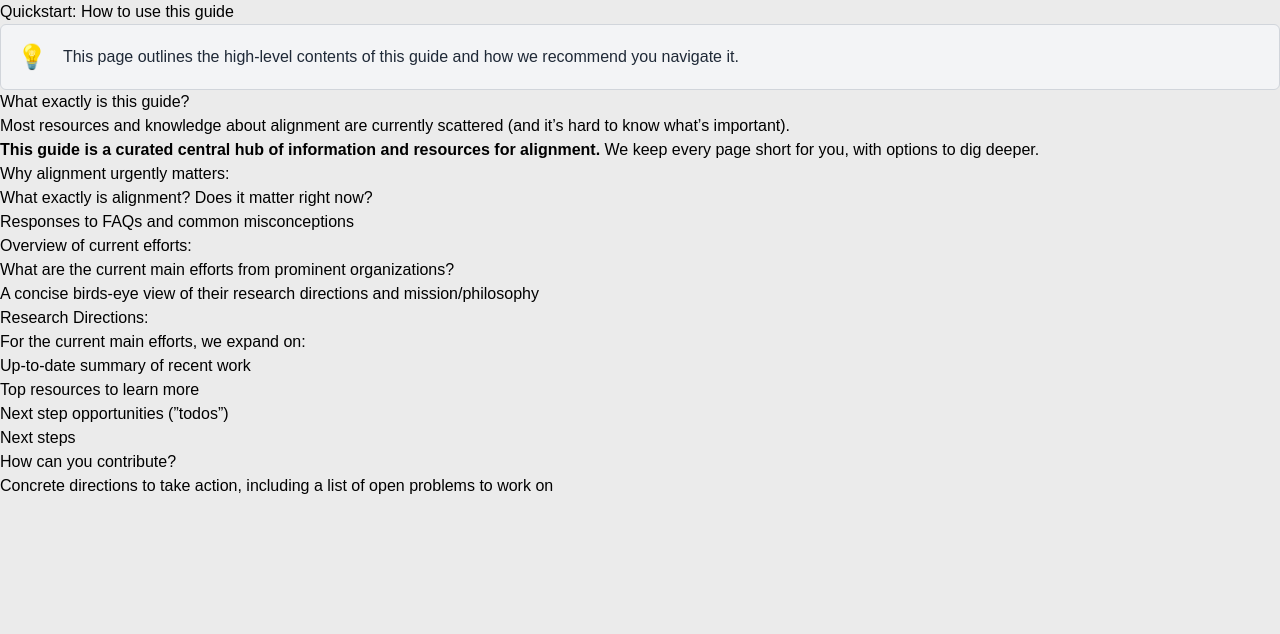
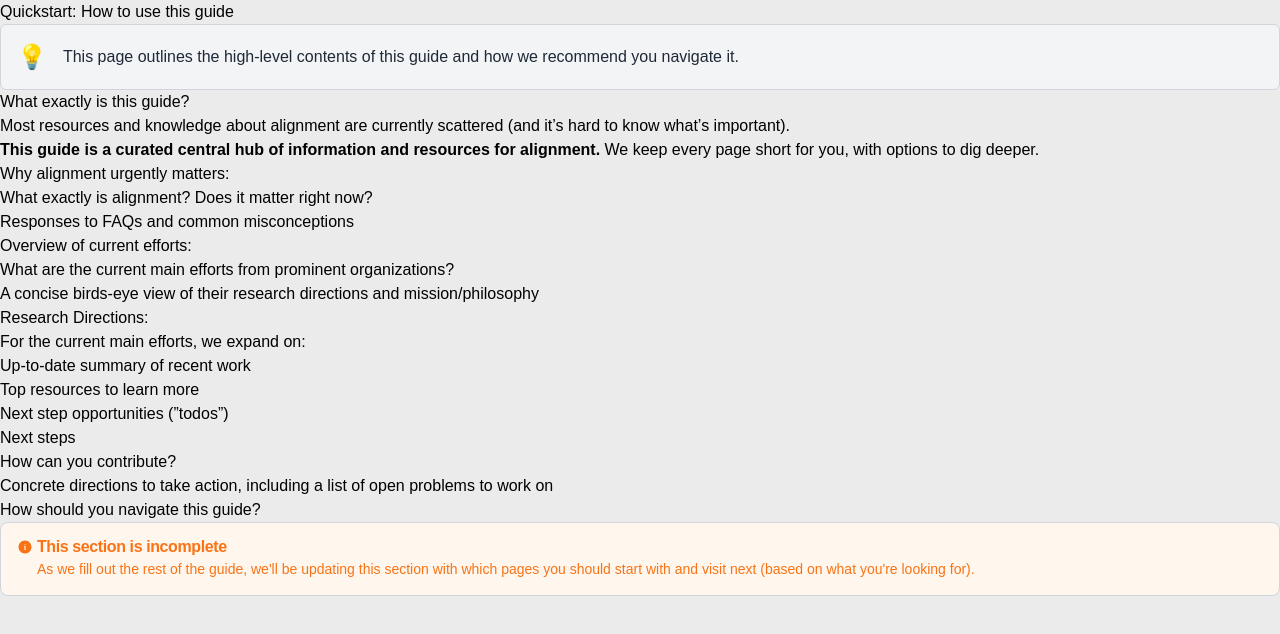
Before and after one commit to masonwang025/alignment-guide, a Next.js app: page /quickstart in a window 1280 px wide. Shown: the top 634 px of the page. Built offline with nearby package versions, Linux system fonts and the light colour scheme.

Commit message:
added custom alert component

```diff
--- /dev/null
+++ b/src/components/elements/CustomAlert.tsx
@@ -0,0 +1,32 @@
+import { InformationCircleIcon } from "@heroicons/react/24/solid"
+import {
+    Alert,
+    AlertDescription,
+    AlertIcon,
+    AlertTitle,
+} from "@/components/ui/alert"
+
+interface AlertProps {
+    title: string | React.ReactNode;
+    description: string | React.ReactNode;
+    className?: string;
+    variant: string,
+    icon?: React.ElementType;
+}
+
+export function CustomAlert({ title, description, className, icon: Icon = InformationCircleIcon, variant }: AlertProps) {
+
+    return (
+        <Alert className={className} variant={variant}>
+            <AlertIcon icon={<Icon className="h-4 w-4" />} variant={variant} />
+            <div>
+                <AlertTitle className="font-semibold">{title}</AlertTitle>
+                <AlertDescription>
+                    {description}
+                </AlertDescription>
+            </div>
+        </Alert>
+    )
+}
+
+export default CustomAlert
--- /dev/null
+++ b/src/components/ui/alert.tsx
@@ -0,0 +1,73 @@
+import * as React from "react"
+import { cva, type VariantProps } from "class-variance-authority"
+
+import { cn } from "@/utils/shadcn-utils"
+
+const alertVariants = cva(
+  "relative horizontal w-full rounded-lg border border-slate-200 p-4 [&>svg~*]:pl-7 [&>svg+div]:translate-y-[-3px] [&>svg]:absolute [&>svg]:left-4 [&>svg]:top-4 dark:border-slate-800",
+  {
+    variants: {
+      variant: {
+        default: "bg-white text-slate-950",
+        info: "bg-blue-50 text-blue-500",
+        warning: "bg-orange-50 text-orange-500 border-orange-500",
+        primary: "bg-gray-700 text-white",
+      },
+    },
+    defaultVariants: {
+      variant: "default",
+    },
+  }
+)
+
+const textColorVariants = {
+  default: "text-slate-950",
+  info: "text-blue-500",
+  warning: "text-orange-500",
+  primary: "text-white",
+}
+
+const Alert = React.forwardRef<
+  HTMLDivElement,
+  React.HTMLAttributes<HTMLDivElement> & VariantProps<typeof alertVariants>
+>(({ className, variant, ...props }, ref) => (
+  <div
+    ref={ref}
+    role="alert"
+    className={cn(alertVariants({ variant }), className)}
+    {...props}
+  />
+))
+Alert.displayName = "Alert"
+
+const AlertTitle = React.forwardRef<
+  HTMLParagraphElement,
+  React.HTMLAttributes<HTMLHeadingElement>
+>(({ className, ...props }, ref) => (
+  <h5
+    ref={ref}
+    className={cn("mb-1 font-medium leading-none tracking-tight", className)}
+    {...props}
+  />
+))
+AlertTitle.displayName = "AlertTitle"
+
+const AlertDescription = React.forwardRef<
+  HTMLParagraphElement,
+  React.HTMLAttributes<HTMLParagraphElement>
+>(({ className, ...props }, ref) => (
+  <div
+    ref={ref}
+    className={cn("text-sm [&_p]:leading-relaxed", className)}
+    {...props}
+  />
+))
+AlertDescription.displayName = "AlertDescription"
+
+const AlertIcon = ({ icon, variant }) => (
+  <div className={cn(textColorVariants[variant], "inline-block pr-1")}>
+    {icon}
+  </div>
+)
+
+export { Alert, AlertTitle, AlertDescription, AlertIcon }
--- a/src/pages/quickstart.mdx
+++ b/src/pages/quickstart.mdx
@@ -1,4 +1,5 @@
-import Promise from "../components/elements/Promise";
+import Promise from "@/components/elements/Promise";
+import CustomAlert from "@/components/elements/CustomAlert";
 
 # Quickstart: How to use this guide
 
@@ -27,3 +28,7 @@ Most resources and knowledge about alignment are currently scattered (and it’s
 4. [Next steps](/next-steps)
    - How can you contribute?
    - Concrete directions to take action, including a list of open problems to work on
+
+## How should you navigate this guide?
+
+<CustomAlert title="This section is incomplete" variant="warning" description="As we fill out the rest of the guide, we'll be updating this section with which pages you should start with and visit next (based on what you're looking for)." />
```
